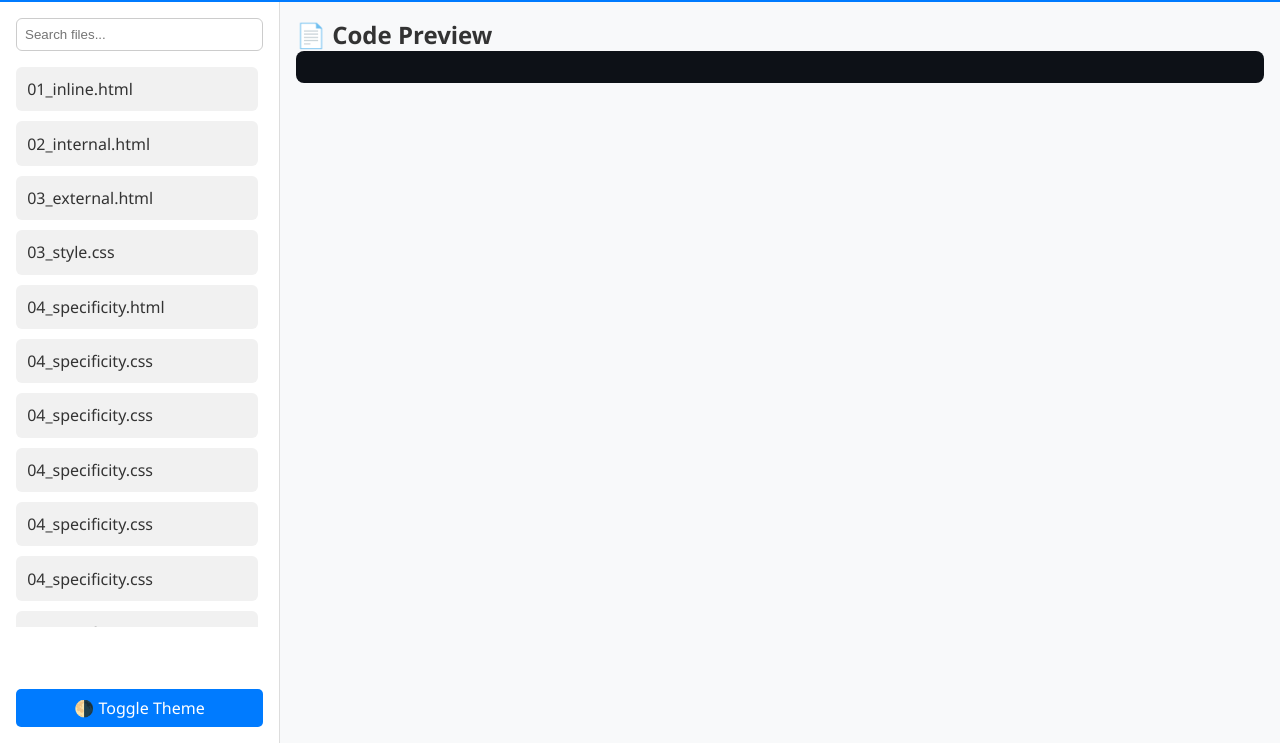
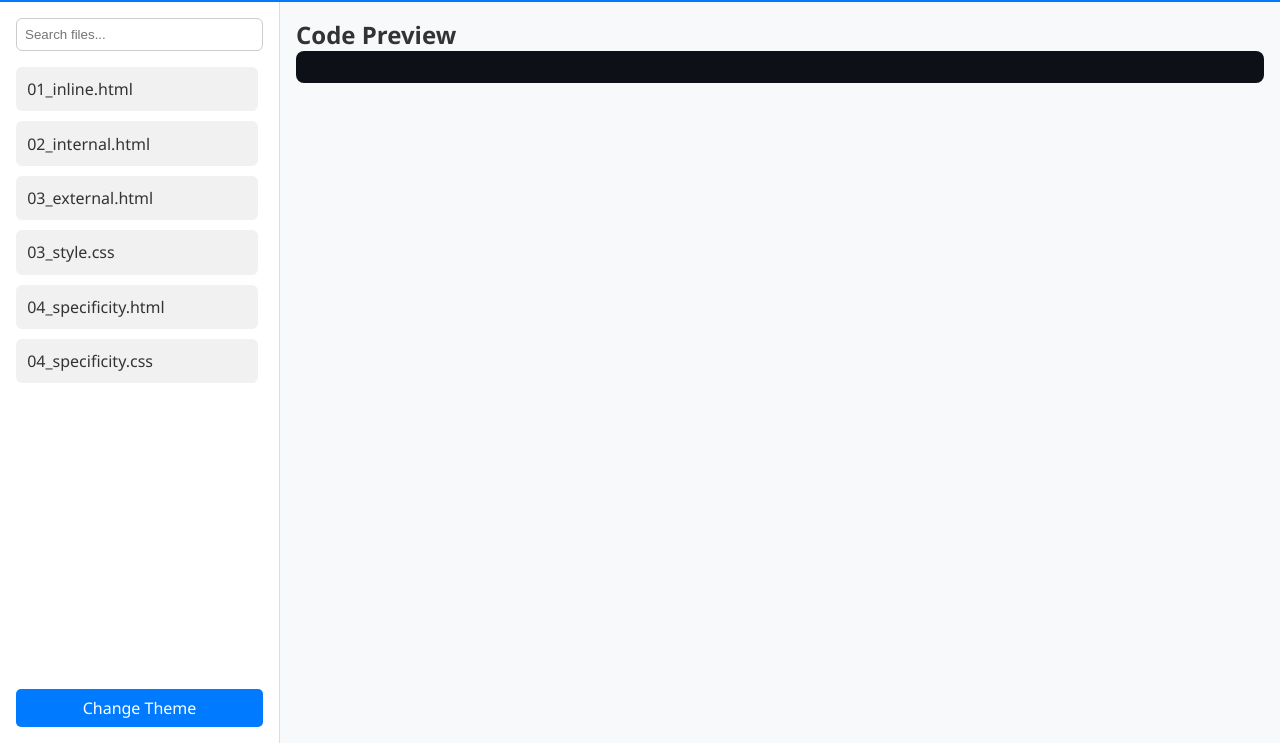
Before and after one commit to Himanshhhyou/css-class, a plain HTML site: page index.html in a window 1280 px wide. Shown: the part 57-800 px from the top of the page. Drawn offline with nearby package versions, Linux system fonts and the light colour scheme.

Commit message:
Update index.html

```diff
--- a/index.html
+++ b/index.html
@@ -183,7 +183,7 @@
 <body>
 
   <header>
-    <span>✨ Smart Code Viewer</span>
+    <span>CSS Class Codes</span>
     <button id="menu-btn" class="hamburger" onclick="toggleSidebar()">☰</button>
   </header>
 
@@ -199,27 +199,14 @@
         <div class="file-item" onclick="loadCode('03_style.css')">03_style.css</div>
         <div class="file-item" onclick="loadCode('04_specificity.html')">04_specificity.html</div>
         <div class="file-item" onclick="loadCode('04_specificity.css')">04_specificity.css</div>
-                <div class="file-item" onclick="loadCode('04_specificity.css')">04_specificity.css</div>
-                <div class="file-item" onclick="loadCode('04_specificity.css')">04_specificity.css</div>
-                <div class="file-item" onclick="loadCode('04_specificity.css')">04_specificity.css</div>
-                <div class="file-item" onclick="loadCode('04_specificity.css')">04_specificity.css</div>
-                <div class="file-item" onclick="loadCode('04_specificity.css')">04_specificity.css</div>
-                <div class="file-item" onclick="loadCode('04_specificity.css')">04_specificity.css</div>
-                <div class="file-item" onclick="loadCode('04_specificity.css')">04_specificity.css</div>
-                <div class="file-item" onclick="loadCode('04_specificity.css')">04_specificity.css</div>
-                <div class="file-item" onclick="loadCode('04_specificity.css')">04_specificity.css</div>
-                <div class="file-item" onclick="loadCode('04_specificity.css')">04_specificity.css</div>
-                <div class="file-item" onclick="loadCode('04_specificity.css')">04_specificity.css</div>
-                <div class="file-item" onclick="loadCode('04_specificity.css')">04_specificity.css</div>
-                <div class="file-item" onclick="loadCode('04_specificity.css')">04_specificity.css</div>
-                <div class="file-item" onclick="loadCode('04_specificity.css')">04_specificity.css</div>
+
         <!-- Add more files here -->
       </div>
-      <div class="toggle-theme" onclick="toggleTheme()">🌗 Toggle Theme</div>
+      <div class="toggle-theme" onclick="toggleTheme()">Change Theme</div>
     </aside>
 
     <section class="content">
-      <h2>📄 Code Preview</h2>
+      <h2>Code Preview</h2>
       <pre><code id="code-block" class=""></code></pre>
     </section>
   </main>
```
